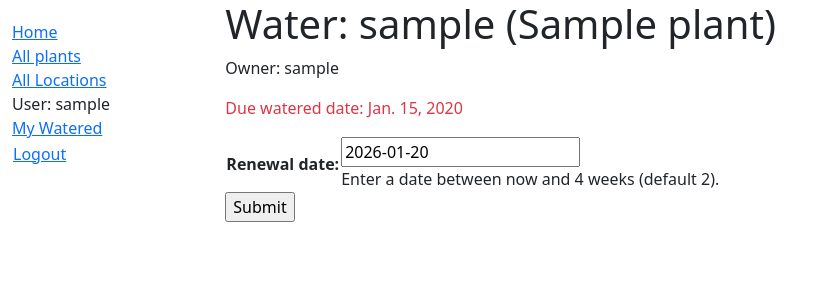
After one commit to rvillan1129/petrichor, a Django app: page /nursery/plant/00000000-0000-0000-0000-000000000001/renew_due_watered/ in a window 1280 px wide. The commit adds this page. Shown: the top 300 px of the page, without its empty margins (0-826 px from the left). Run offline with Django 5.2, Linux system fonts and the light colour scheme; a user stored in the database is signed in; tables that the repository leaves empty hold one stand-in row (values such as "Sample post").

Commit message:
changed form name; END: renew due watered date form

```diff
--- a/nursery/forms.py
+++ b/nursery/forms.py
@@ -5,7 +5,7 @@ from django import forms
 from django.core.exceptions import ValidationError
 from django.utils.translation import gettext_lazy as _
 
-class RenewDueWateredForm(forms.Form):
+class RenewDueWateredDateForm(forms.Form):
     renewal_date = forms.DateField(help_text="Enter a date between now and 4 weeks (default 2).")
 
     def clean_renewal_date(self):
--- a/nursery/models.py
+++ b/nursery/models.py
@@ -90,6 +90,7 @@ class Plant(models.Model):
 class PlantInstance(models.Model):
     """Model representing an instance of a type of plant."""
     plant = models.ForeignKey(Plant, on_delete=models.RESTRICT, null=True)
+    ## change to owner
     customer = models.ForeignKey(User, on_delete=models.SET_NULL, null=True, blank=True)
     nickname = models.CharField(max_length=200, unique=True)
 
@@ -124,8 +125,6 @@ class PlantInstance(models.Model):
     class Meta:
         ordering = ['due_watered']
 
-        permissions = (("can_mark_watered", "Set plant as watered"),)
-
     def __str__(self):
         """String for representing the Model object."""
         return f'{self.nickname} ({self.plant.scientific_name}) {self.id}'
--- a/nursery/templates/nursery/plantinstance_list_watered_user.html
+++ b/nursery/templates/nursery/plantinstance_list_watered_user.html
@@ -9,6 +9,7 @@
       {% for plantinst in plantinstance_list %}
       <li class="{% if plantinst.is_overdue_watered %}text-danger{% endif %}">
         <a href="{% url 'plant-detail' plantinst.plant.pk %}">{{ plantinst.nickname }}</a> ({{ plantinst.due_watered }})
+        {% if plantinst.is_overdue_watered %}- <a href="{% url 'renew-due-watered-date' plantinst.id %}">Water</a>{% endif %}
       </li>
       {% endfor %}
     </ul>
--- /dev/null
+++ b/nursery/templates/nursery/renew_due_watered_date.html
@@ -0,0 +1,15 @@
+{% extends "base_generic.html" %}
+
+{% block content %}
+  <h1>Water: {{plant_instance.nickname}} ({{ plant_instance.plant.scientific_name }})</h1>
+  <p>Owner: {{ plant_instance.customer }}</p>
+  <p {% if plant_instance.is_overdue_watered %} class="text-danger"{% endif %} >Due watered date: {{ plant_instance.due_watered }}</p>
+
+  <form action="" method="post">
+    {% csrf_token %}
+    <table>
+    {{ form.as_table }}
+    </table>
+    <input type="submit" value="Submit">
+  </form>
+{% endblock %}
--- a/nursery/urls.py
+++ b/nursery/urls.py
@@ -14,5 +14,5 @@ urlpatterns += [
 ]
 
 urlpatterns += [
-    path('plant/<uuid:pk>/renew_watered/', views.renew_watered_associate, name='renew-watered-associate'),
+    path('plant/<uuid:pk>/renew_due_watered/', views.renew_due_watered_date, name='renew-due-watered-date'),
 ]
--- a/nursery/views.py
+++ b/nursery/views.py
@@ -1,7 +1,12 @@
-from django.shortcuts import render
+from django.shortcuts import render, get_object_or_404
 from .models import Plant, PlantInstance, Location, CommonName
 from django.views import generic
 from django.contrib.auth.mixins import LoginRequiredMixin
+from django.contrib.auth.decorators import login_required, permission_required
+from django.http import HttpResponseRedirect
+from django.urls import reverse
+import datetime
+from nursery.forms import RenewDueWateredDateForm
 
 def index(request):
     """View function for home page of site."""
@@ -58,3 +63,35 @@ class WateredPlantsByUserListView(LoginRequiredMixin,generic.ListView):
             .filter(status__exact='w')
             .order_by('due_watered')
         )
+
+@login_required
+def renew_due_watered_date(request, pk):
+    """View function for renewing due watered date for a specific PlantInstance."""
+    plant_instance = get_object_or_404(PlantInstance, pk=pk)
+
+    # If this is a POST request then process the Form data
+    if request.method == 'POST':
+
+        # Create a form instance and populate it with data from the request (binding):
+        form = RenewDueWateredDateForm(request.POST)
+
+        # Check if the form is valid:
+        if form.is_valid():
+            # process the data in form.cleaned_data as required (here we just write it to the model due_watered field)
+            plant_instance.due_back = form.cleaned_data['renewal_date']
+            plant_instance.save()
+
+            # redirect to a new URL:
+            return HttpResponseRedirect(reverse('my-watered'))
+
+    # If this is a GET (or any other method) create the default form.
+    else:
+        proposed_renewal_date = datetime.date.today() + datetime.timedelta(weeks=2)
+        form = RenewDueWateredDateForm(initial={'renewal_date': proposed_renewal_date})
+
+    context = {
+        'form': form,
+        'plant_instance': plant_instance,
+    }
+
+    return render(request, 'nursery/renew_due_watered_date.html', context)
```
